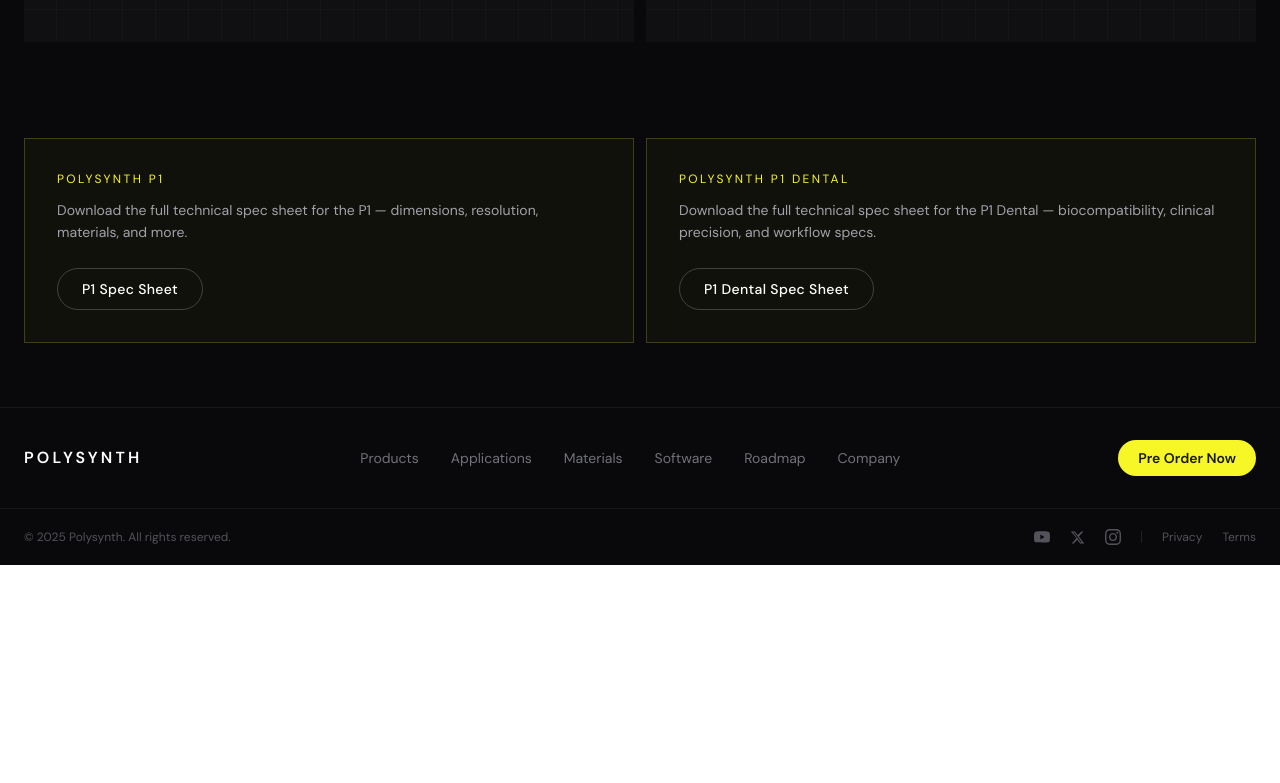
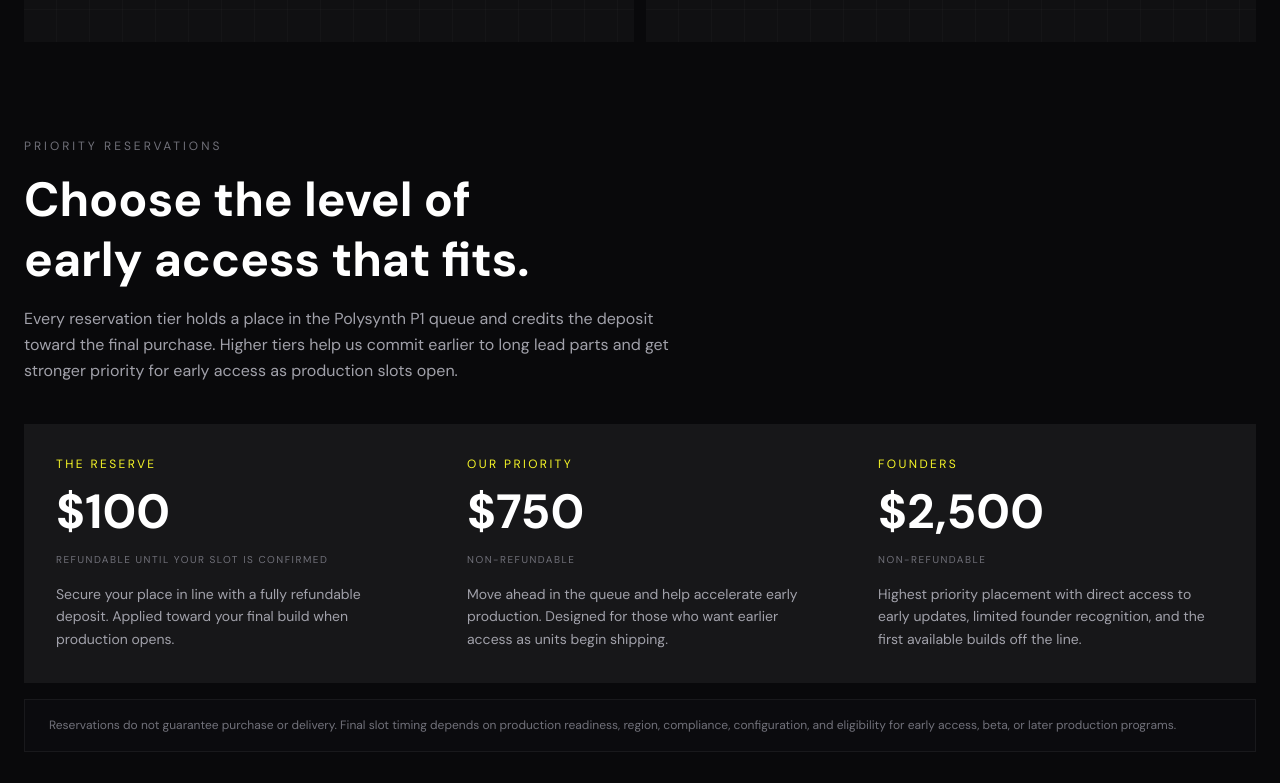
Before and after one commit to BrandonGraser/polysynth, a Next.js app: page /products in a window 1280 px wide. Shown: the part 1420-2203 px from the top of the page. Before the commit the page ends 1985 px from the top, so only its background shows below. Built offline with nearby package versions, Linux system fonts and the light colour scheme.

Commit message:
Update ProductsPage.tsx

```diff
--- a/components/ProductsPage.tsx
+++ b/components/ProductsPage.tsx
@@ -134,6 +134,49 @@ export default function ProductsPage() {
 
       </div>
 
+      {/* Reservation Tiers */}
+      <div className="mx-auto max-w-7xl px-6 pb-8">
+        <div className="text-xs tracking-[0.25em] text-zinc-500 mb-4">PRIORITY RESERVATIONS</div>
+        <h2 className="text-5xl font-bold leading-tight mb-4">Choose the level of<br />early access that fits.</h2>
+        <p className="text-zinc-400 text-base leading-relaxed max-w-2xl mb-10">
+          Every reservation tier holds a place in the Polysynth P1 queue and credits the deposit toward the final purchase. Higher tiers help us commit earlier to long lead parts and get stronger priority for early access as production slots open.
+        </p>
+        <div className="grid grid-cols-3 gap-px bg-white/[0.06] mb-4">
+          {[
+            {
+              tag: "THE RESERVE",
+              price: "$100",
+              refund: "REFUNDABLE UNTIL YOUR SLOT IS CONFIRMED",
+              desc: "Secure your place in line with a fully refundable deposit. Applied toward your final build when production opens.",
+            },
+            {
+              tag: "OUR PRIORITY",
+              price: "$750",
+              refund: "NON-REFUNDABLE",
+              desc: "Move ahead in the queue and help accelerate early production. Designed for those who want earlier access as units begin shipping.",
+            },
+            {
+              tag: "FOUNDERS",
+              price: "$2,500",
+              refund: "NON-REFUNDABLE",
+              desc: "Highest priority placement with direct access to early updates, limited founder recognition, and the first available builds off the line.",
+            },
+          ].map((tier) => (
+            <div key={tier.tag} className="bg-zinc-900/50 p-8 flex flex-col gap-4">
+              <div className="text-xs tracking-[0.2em] text-[#f7f727]">{tier.tag}</div>
+              <div className="text-5xl font-bold text-white">{tier.price}</div>
+              <div className="text-[10px] tracking-[0.15em] text-zinc-500">{tier.refund}</div>
+              <p className="text-sm text-zinc-400 leading-relaxed">{tier.desc}</p>
+            </div>
+          ))}
+        </div>
+        <div className="border border-white/[0.06] bg-zinc-900/20 px-6 py-4">
+          <p className="text-xs text-zinc-500 leading-relaxed">
+            Reservations do not guarantee purchase or delivery. Final slot timing depends on production readiness, region, compliance, configuration, and eligibility for early access, beta, or later production programs.
+          </p>
+        </div>
+      </div>
+
       {/* Spec Sheet CTA */}
       <div className="mx-auto max-w-7xl px-6 pb-16">
         <div className="grid grid-cols-2 gap-3">
```
